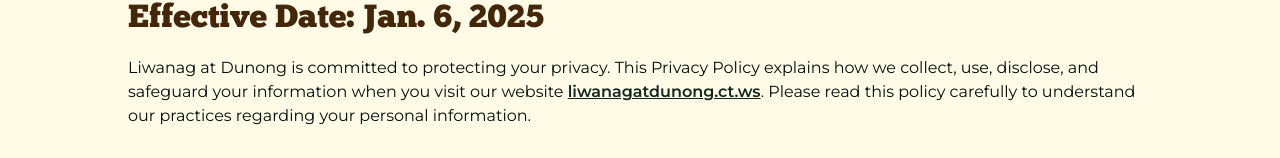
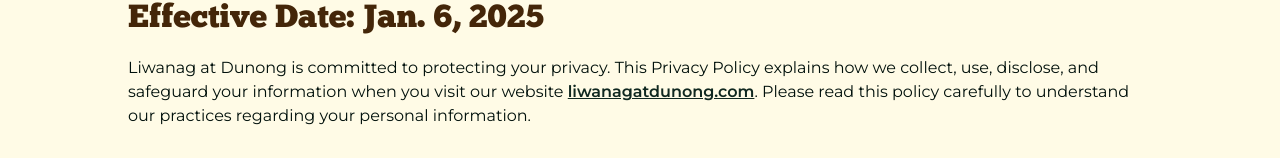
Before and after one commit to Aron-Arboleda/LiwanagAtDunong, a React (Vite) app: page /privacy-policy in a window 1280 px wide. Shown: the part 211-369 px from the top of the page. Built offline with nearby package versions, Linux system fonts and the light colour scheme; a web font is replaced by a local one.

Commit message:
Fixed unchanged liwanagatdunong.ct.ws link

```diff
--- a/src/pages/MorePages/PrivacyPolicyPage/PrivacyPolicyPage.jsx
+++ b/src/pages/MorePages/PrivacyPolicyPage/PrivacyPolicyPage.jsx
@@ -40,7 +40,7 @@ const PrivacyPolicyPage = () => {
               Liwanag at Dunong is committed to protecting your privacy. This
               Privacy Policy explains how we collect, use, disclose, and
               safeguard your information when you visit our website{" "}
-              <a href="http://liwanagatdunong.ct.ws">liwanagatdunong.ct.ws</a>.
+              <a href="https://liwanagatdunong.com">liwanagatdunong.com</a>.
               Please read this policy carefully to understand our practices
               regarding your personal information.
             </p>
```
Also changed, not shown: public/robots.txt (added).
